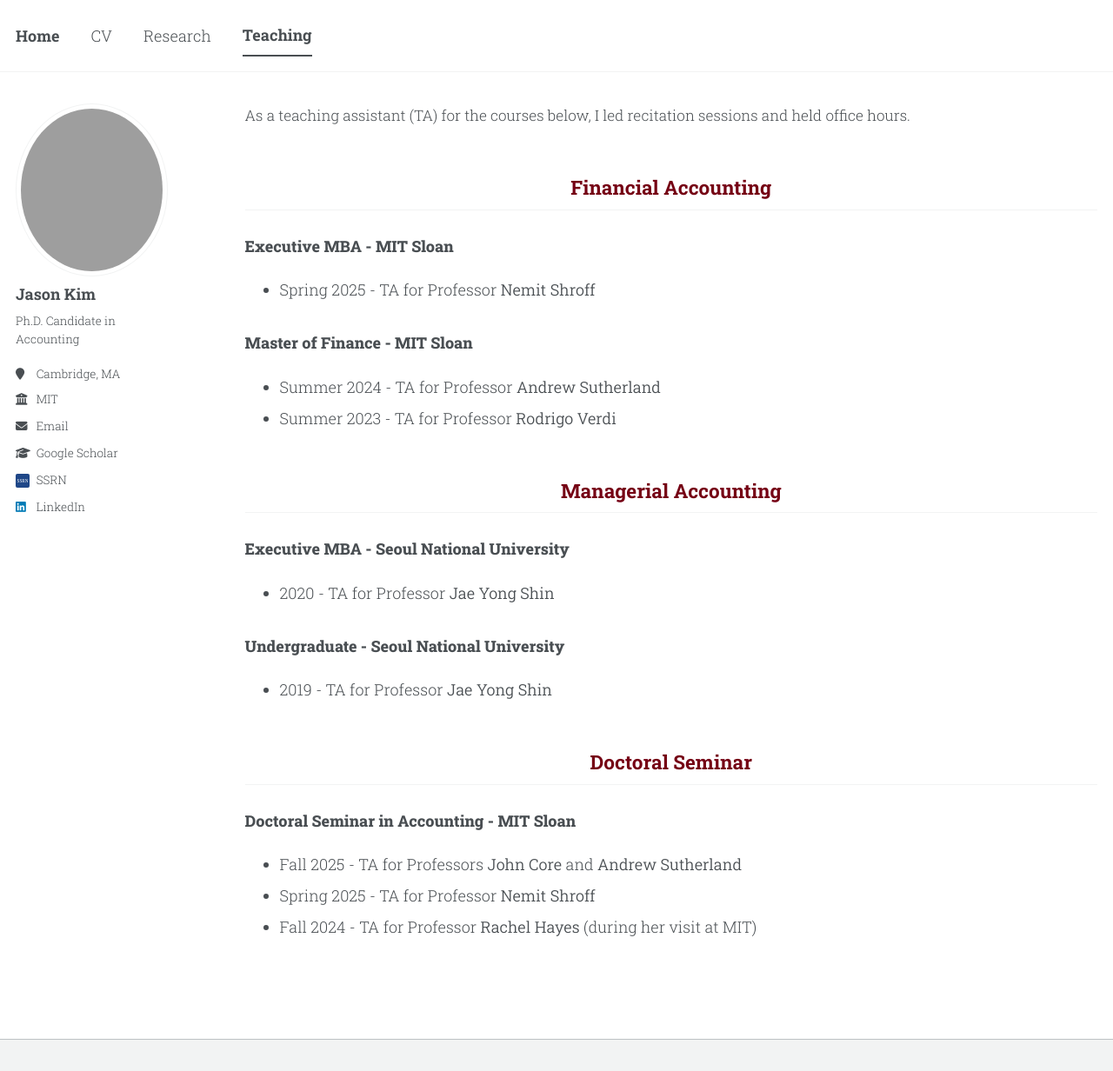
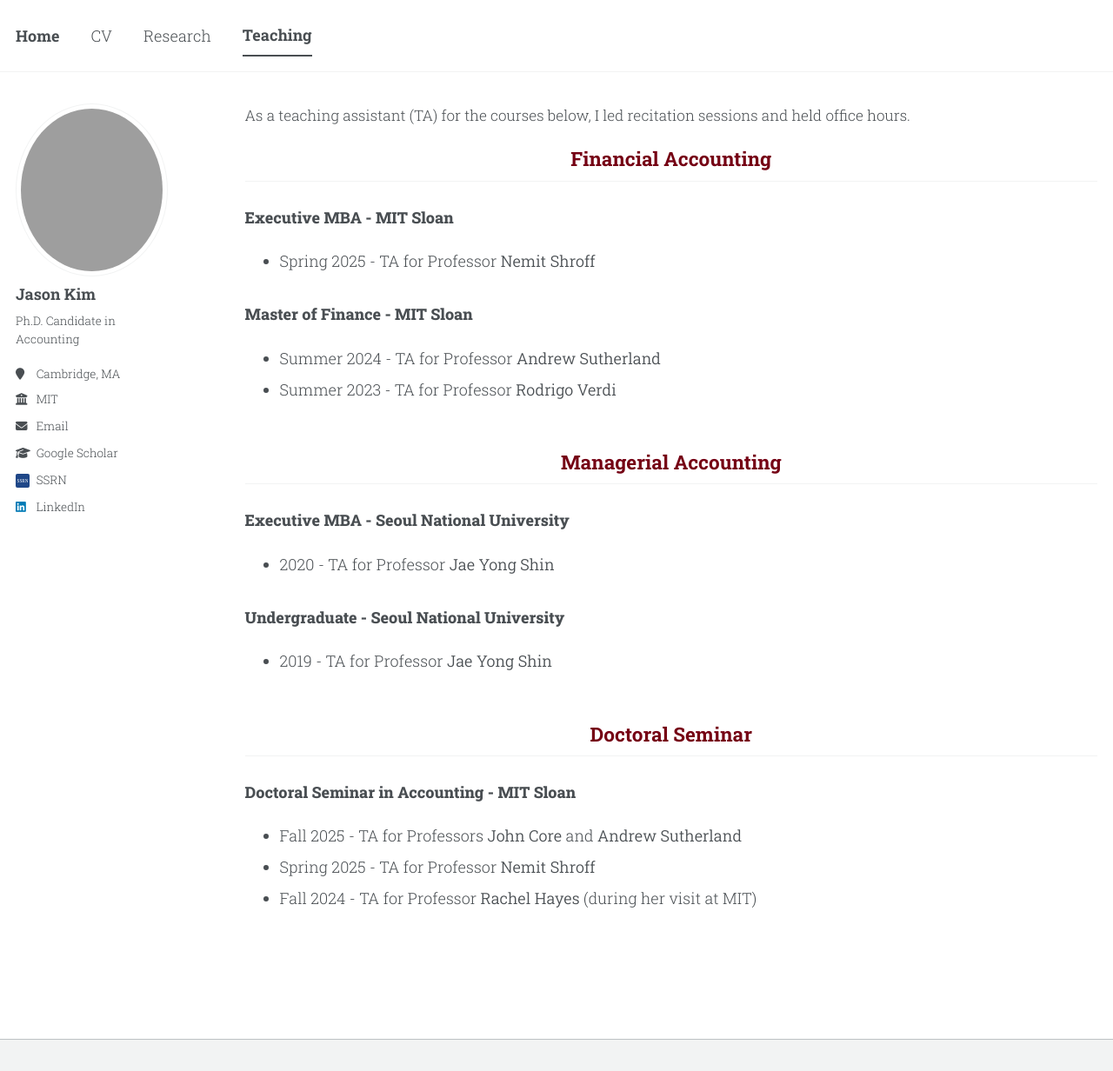
Before and after one commit to jgkim262/jgkim262.github.io, a Jekyll site: the page built from _pages/teaching.md, in a window 1280 px wide and 1232 px high. Shown: the whole window at 87% size. Built offline with Jekyll 4.4.1, drawn with Linux system fonts in a browser that asks for light colours; a style sheet for code colours, icons or effects is not loaded.

Commit message:
Tighten space above the first course heading
Co-Authored-By: Claude Opus 5 (1M context) <noreply@anthropic.com>

```diff
--- a/_sass/include/_utilities.scss
+++ b/_sass/include/_utilities.scss
@@ -298,6 +298,12 @@ body:hover .visually-hidden button {
 // Both the paragraph's bottom margin and the list's top margin are set,
 // because adjacent margins collapse to the larger of the two — leaving either
 // at its default would keep the gap open.
+// The first course heading sits right under the page's intro line, so it does
+// not need the full 2.5em that separates one course section from the next.
+.teaching > h2.course-title:first-child {
+  margin-top: 1em;
+}
+
 .teaching p {
   margin-bottom: 0;
 }
```
